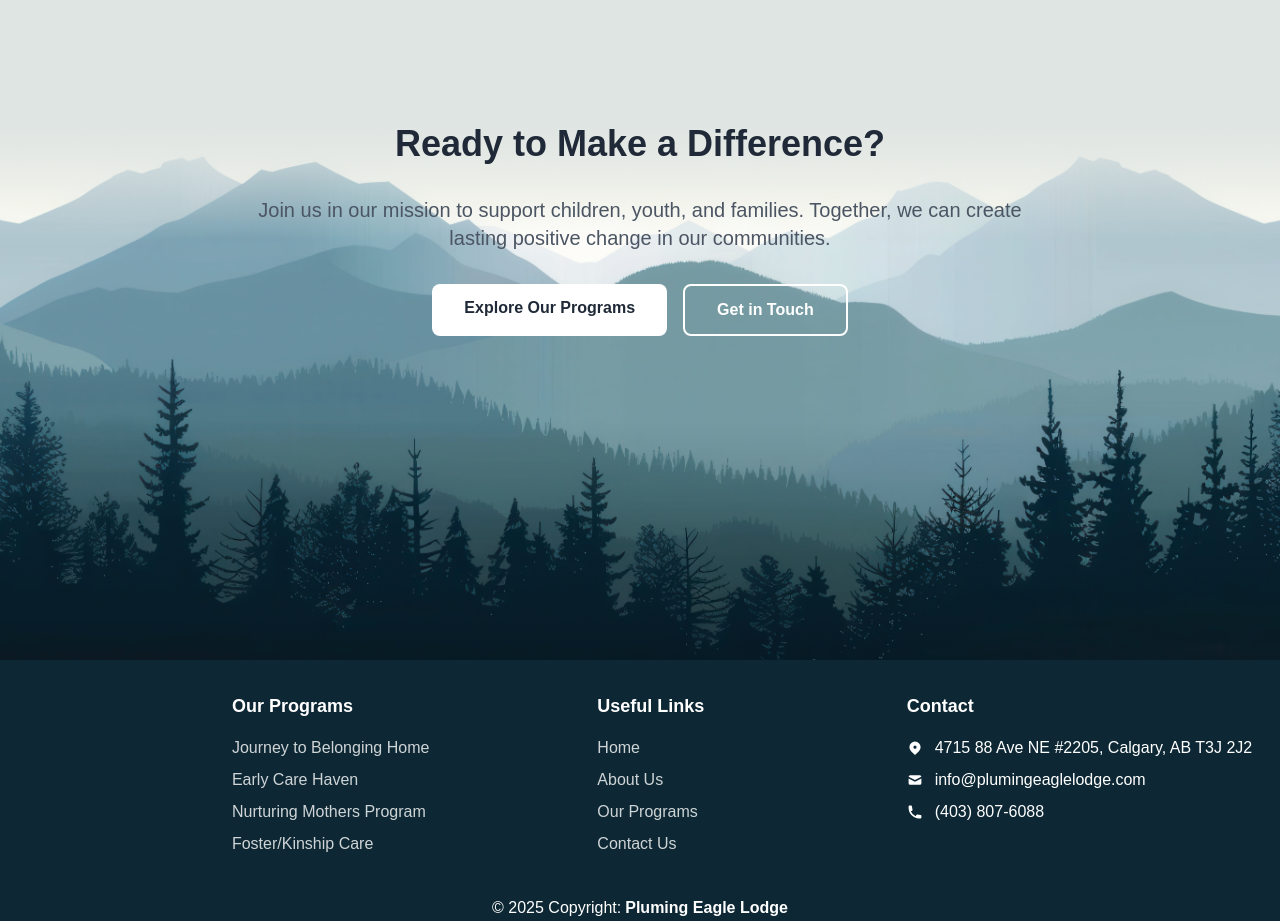
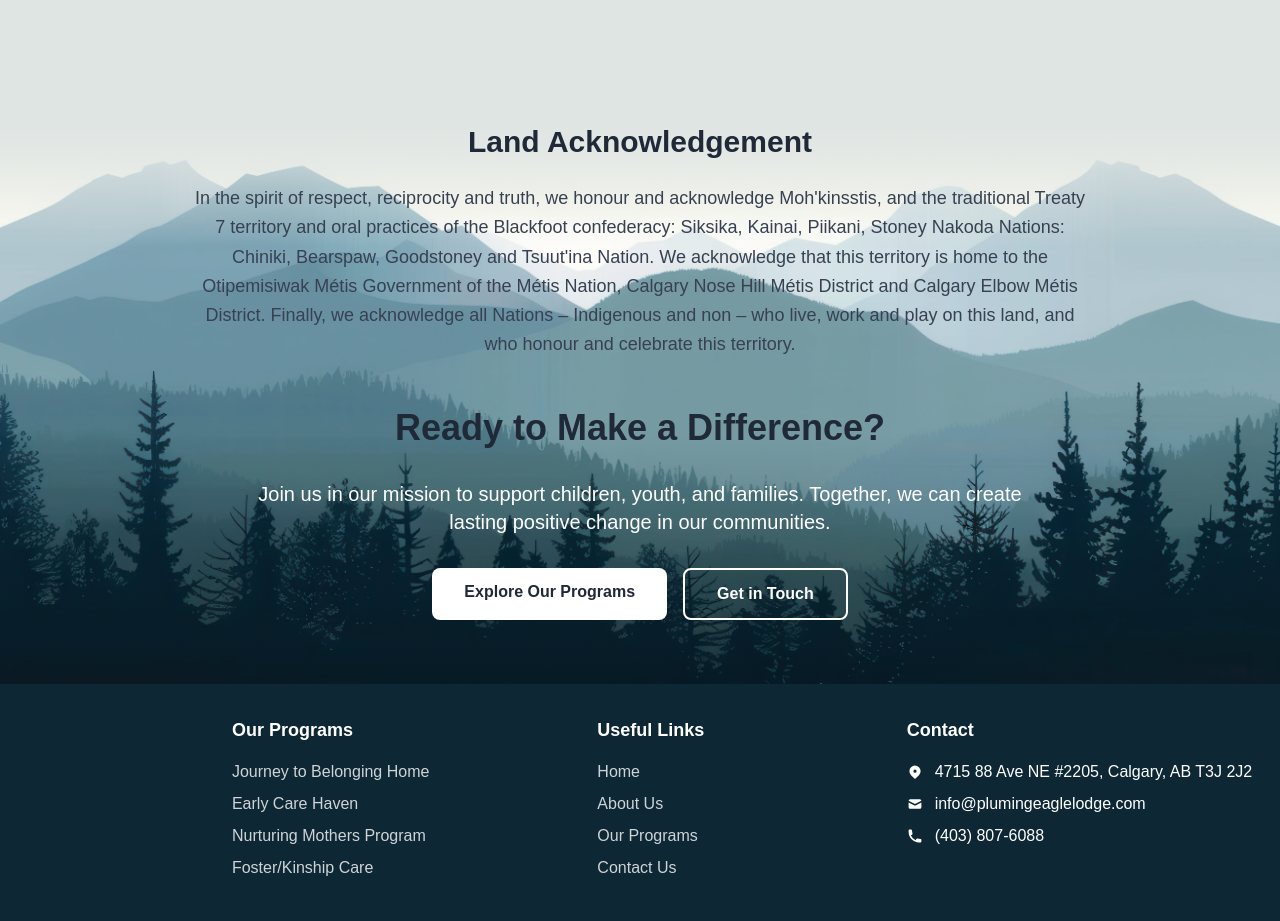
Before and after one commit to louiebadillo/plumingeaglewebsite, a Next.js app: page / in a window 1280 px wide. Shown: the part 2241-3162 px from the top of the page. Built offline with nearby package versions, Linux system fonts and the light colour scheme; a web font is replaced by a local one.

Commit message:
added treaty statement.

```diff
--- a/src/pages/about.js
+++ b/src/pages/about.js
@@ -99,7 +99,15 @@ export default function About() {
           {/* Overlay for better text readability */}
           <div className="absolute"></div>
           <div className="outro-content relative z-10">
-            <h2 className="text-gray-500 text-4xl font-semibold text-center mt-16 mb-32">Our Contact Information</h2>
+            <div className="mb-12 max-w-4xl mx-auto">
+            <h2 className="text-4xl text-center font-bold text-gray-700 mb-12">
+              Land Acknowledgement
+            </h2>
+            <p className="text-2xl text-gray-700 leading-relaxed text-center">
+              In the spirit of respect, reciprocity and truth, we honour and acknowledge Moh'kinsstis, and the traditional Treaty 7 territory and oral practices of the Blackfoot confederacy: Siksika, Kainai, Piikani, Stoney Nakoda Nations: Chiniki, Bearspaw, Goodstoney and Tsuut'ina Nation. We acknowledge that this territory is home to the Otipemisiwak Métis Government of the Métis Nation, Calgary Nose Hill Métis District and Calgary Elbow Métis District. Finally, we acknowledge all Nations – Indigenous and non – who live, work and play on this land, and who honour and celebrate this territory.
+            </p>
+          </div>
+            <h2 className="text-gray-800 text-4xl font-semibold text-center mt-32 mb-16">Our Contact Information</h2>
             <div className="outro-info-section">
               <div className="map-container">
                 <iframe
--- a/src/pages/index.js
+++ b/src/pages/index.js
@@ -32,10 +32,20 @@ export default function Home() {
       {/* Homepage CTA above footer */}
       <BackgroundSection>
         <div className="container mx-auto px-4 text-center">
+          {/* Land Acknowledgement */}
+          <div className="mb-12 max-w-4xl mx-auto">
+            <h2 className="text-3xl font-bold text-gray-800 mb-6">
+              Land Acknowledgement
+            </h2>
+            <p className="text-lg text-gray-700 leading-relaxed">
+              In the spirit of respect, reciprocity and truth, we honour and acknowledge Moh'kinsstis, and the traditional Treaty 7 territory and oral practices of the Blackfoot confederacy: Siksika, Kainai, Piikani, Stoney Nakoda Nations: Chiniki, Bearspaw, Goodstoney and Tsuut'ina Nation. We acknowledge that this territory is home to the Otipemisiwak Métis Government of the Métis Nation, Calgary Nose Hill Métis District and Calgary Elbow Métis District. Finally, we acknowledge all Nations – Indigenous and non – who live, work and play on this land, and who honour and celebrate this territory.
+            </p>
+          </div>
+
           <h2 className="text-4xl font-bold text-gray-800 mb-8">
             Ready to Make a Difference?
           </h2>
-          <p className="text-xl text-gray-600 mb-8 max-w-3xl mx-auto">
+          <p className="text-xl text-white mb-8 max-w-3xl mx-auto">
             Join us in our mission to support children, youth, and families.
             Together, we can create lasting positive change in our communities.
           </p>
```
